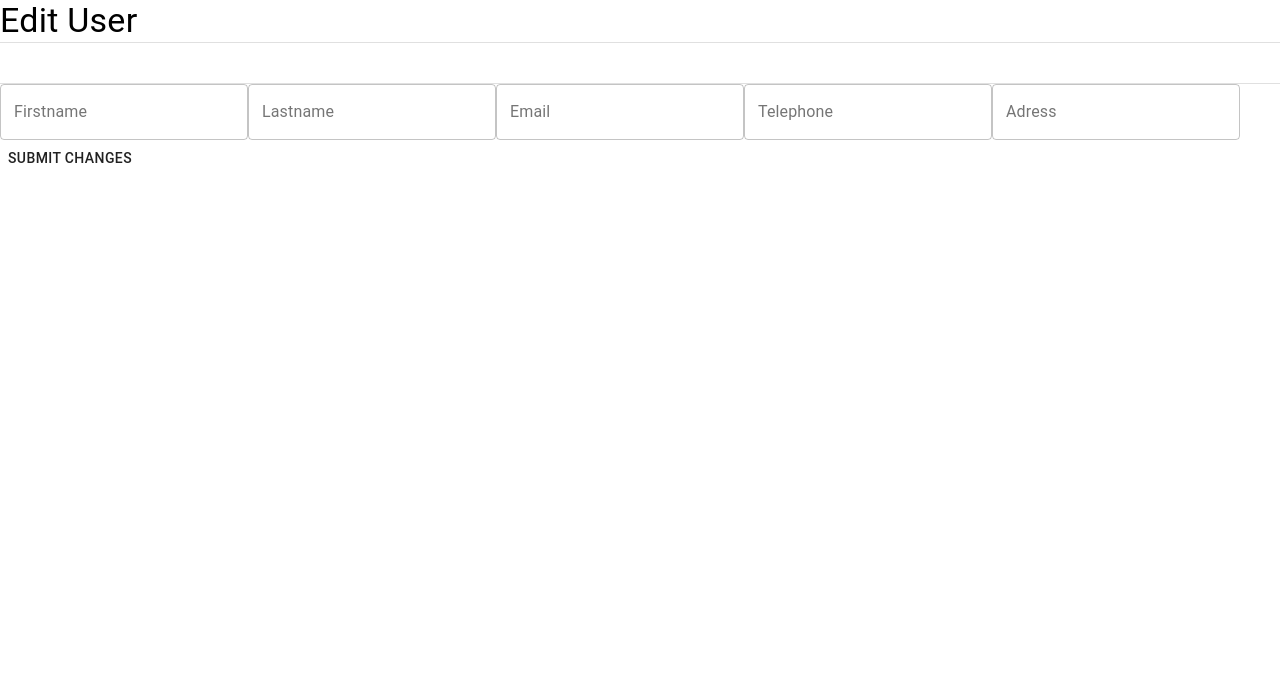
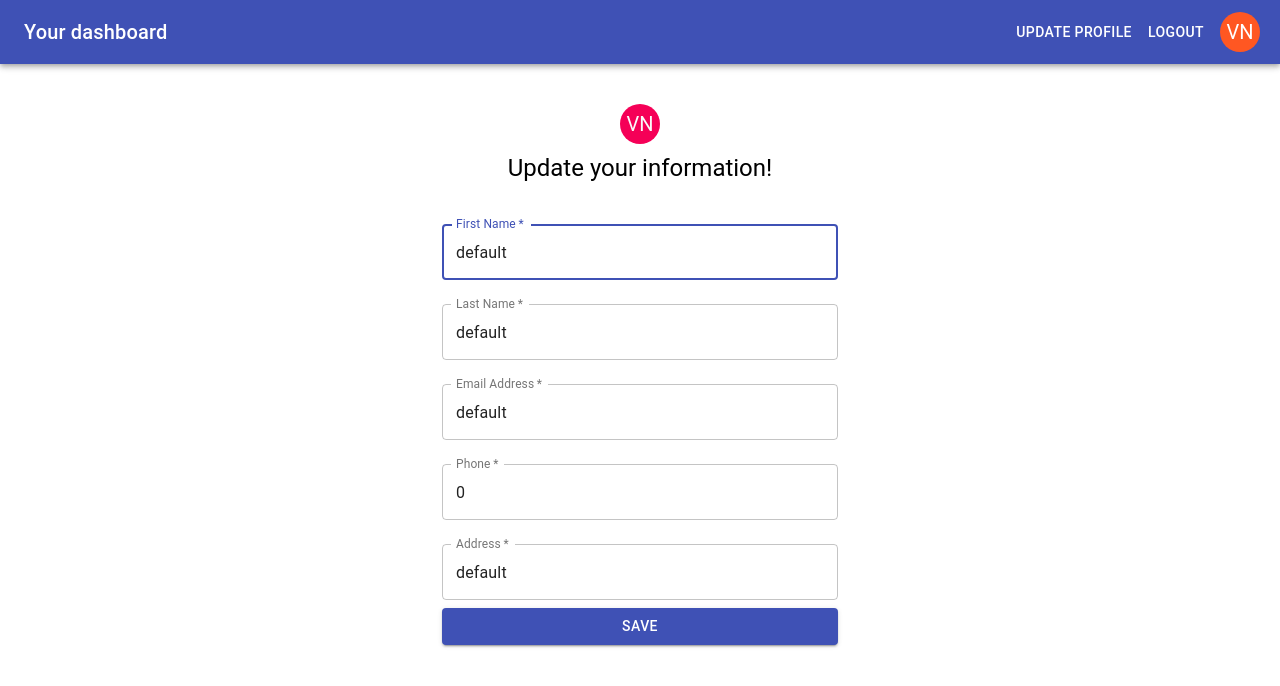
Before and after one commit to CristianBalta/VolunteerNowFrontend, a React (Create React App) app in the folder front_end/: page /user/edit in a window 1280 px wide. Shown: the top 686 px of the page. Built offline with nearby package versions, Linux system fonts and the light colour scheme; no server answers.

Commit message:
Edit is done

```diff
--- /dev/null
+++ b/front_end/src/Components/UserEdit/EditUserStyles.js
@@ -0,0 +1,19 @@
+export const editUserStyles = theme => ({
+    paper: {
+        marginTop: theme.spacing(4),
+        display: 'flex',
+        flexDirection: 'column',
+        alignItems: 'center',
+      },
+      avatar: {
+        margin:theme.spacing(1),
+        backgroundColor: theme.palette.secondary.main,
+      },
+      form: {
+        width: '100%', // Fix IE 11 issue.
+        marginTop: theme.spacing(3),
+      },
+      submit: {
+        margin: theme.spacing(3, 0, 2),
+      },
+});
--- a/front_end/src/Components/UserEdit/UserEditComponent.jsx
+++ b/front_end/src/Components/UserEdit/UserEditComponent.jsx
@@ -2,7 +2,10 @@ import React from "react"
 import axiosInstance from "../../Axios/Axios"
 import { USER_EDIT_API_ENDPOINT } from "../../Utils/utils"
 import { USER_DATA_API_ENDPOINT } from "../../Utils/utils"
-import { Typography, Divider, TextField, Button } from "@material-ui/core"
+import { Typography, TextField, Button, Container, withStyles, Avatar, FormControl, InputLabel, Select, MenuItem } from "@material-ui/core"
+import { editUserStyles } from "./EditUserStyles";
+import AppBarComponent from "../AppBar/AppBarComponent";
+import { Redirect } from "react-router-dom";
 
 let userId = localStorage.getItem("authToken");
 let Lastname = "";
@@ -21,7 +24,8 @@ class UserEditComponent extends React.Component {
                 "email" : "default",
                 "telephone" : "default",
                 "address"  : "default"
-            }]
+            }],
+            redirect : false
         }
     }
 
@@ -33,6 +37,9 @@ class UserEditComponent extends React.Component {
     updateUser = () => {
       axiosInstance.put(USER_EDIT_API_ENDPOINT + '/' + userId, {"Lastname": this.state.user.lastname, "Firstname": this.state.user.firstname, "Email" : this.state.user.email, "Telephone" : this.state.user.telephone, "Address" : this.state.user.address}).then(() => {
         })
+        document.getElementById("successLabel").style.visibility = "visible";
+        setTimeout(() => this.setState({ redirect: "/dashboard" }), 2000);
+
     }
 
 
@@ -41,7 +48,11 @@ class UserEditComponent extends React.Component {
             this.setState({
                 user: response.data
             })
-
+            Lastname = response.data.lastname;
+            Firstname = response.data.firstname;
+            Email = response.data.email;
+            Telephone = response.data.telephone;
+            Address = response.data.address;
         });
     }
 
@@ -66,7 +77,6 @@ class UserEditComponent extends React.Component {
                 telephone : Telephone,
                 address  : Address,
             }});
-
     }
 
     setEmail = (event) => {
@@ -103,26 +113,125 @@ class UserEditComponent extends React.Component {
     }
 
     render() {
-            return (
-                <React.Fragment>
+        const { classes } = this.props;
+        if (this.state.redirect) {
+            return <Redirect to={this.state.redirect} />
+        }
+        return (
+            <React.Fragment>
+            <AppBarComponent></AppBarComponent>
+            <Container component="main" maxWidth="xs">
+                <div className={classes.paper}>
 
-                    <Typography variant="h4">Edit User</Typography>
+                    {//TODO add here volunteer logo
+                    }
+                    <Avatar className={classes.avatar}>
+                        VN
+                     </Avatar>
 
-                    <Divider></Divider>
-                    <br></br><br></br>
+                    <Typography component="h5" variant="h5">
+                        Update your information!
+                    </Typography>
+                    <div className={classes.form} noValidate>
 
-                    <Divider></Divider>
+                        <TextField
+                                autoComplete="fname"
+                                name="firstName"
+                                margin="normal"
+                                variant="outlined"
+                                required
+                                fullWidth
+                                id="firstName"
+                                label="First Name"
+                                autoFocus
+                                value={this.state.user.firstname}
+                                defaultValue = "default"
+                                onChange={this.setFirstname}
+                            />
 
-                    <TextField id="outlined-basic" label="Firstname" variant="outlined" value={this.state.user.firstname} onChange={this.setFirstname} />
-                    <TextField id="outlined-basic" label="Lastname" variant="outlined" value={this.state.user.lastname} onChange={this.setLastname} />
-                    <TextField id="outlined-basic" label="Email" variant="outlined" value={this.state.user.email} onChange={this.setEmail} />
-                    <TextField id="outlined-basic" label="Telephone" variant="outlined" value={this.state.user.telephone} onChange={this.setTelephone} />
-                    <TextField id="outlined-basic" label="Adress" variant="outlined" value={this.state.user.address} onChange={this.setAddress} />
+                            <TextField
+                                variant="outlined"
+                                required
+                                fullWidth
+                                margin="normal"
+                                id="lastName"
+                                label="Last Name"
+                                name="lastName"
+                                autoComplete="lname"
+                                value={this.state.user.lastname}
+                                defaultValue = "default"
+                                onChange={this.setLastname}
+                            />
 
-                    <Button onClick={this.UpdateUser}>Submit changes</Button>
-                </React.Fragment>
+                            <TextField
+                                variant="outlined"
+                                margin="normal"
+                                required
+                                fullWidth
+                                id="email"
+                                label="Email Address"
+                                name="email"
+                                autoComplete="email"
+                                value={this.state.user.email}
+                                defaultValue = "default"
+                                onChange={this.setEmail}
+                            />
+
+                            <TextField
+                                variant="outlined"
+                                margin="normal"
+                                required
+                                fullWidth
+                                id="phone"
+                                label="Phone"
+                                name="phone"
+                                type="number"
+                                autoComplete="phone"
+                                value = {this.state.user.telephone}
+                                defaultValue = "0"
+                                onChange={this.setTelephone}
+                            />
+
+                            <TextField
+                                variant="outlined"
+                                margin="normal"
+                                required
+                                fullWidth
+                                id="adress"
+                                label="Address"
+                                name="adress"
+                                autoComplete="address"
+                                value={this.state.user.address}
+                                defaultValue = "default"
+                                onChange={this.setAddress}
+                            />
+
+                            <Button
+                            fullWidth
+                            variant="contained"
+                            color="primary"
+                            className={editUserStyles}
+                            onClick={this.updateUser}
+                            >
+                            Save
+                            </Button>
+                            <Typography
+                                id = "successLabel"
+                                component = "h5"
+                                variant = "h5"
+                                align = "center"
+                                style={{visibility: 'hidden'}}
+                                >
+                                Your information has been updated!
+                            </Typography>
+                    </div>
+                </div>
+
+            </Container>
+            </React.Fragment>
+
             )
         }
 }
 
-export default UserEditComponent
+export default withStyles(editUserStyles)(UserEditComponent)
```
